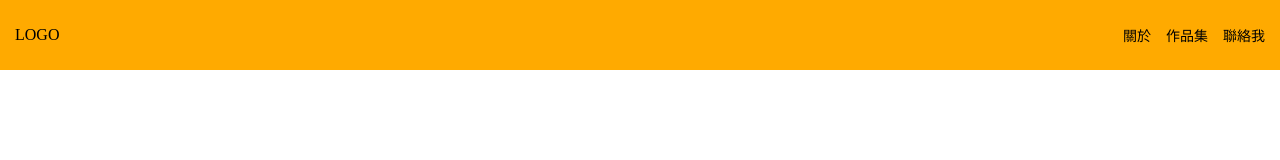
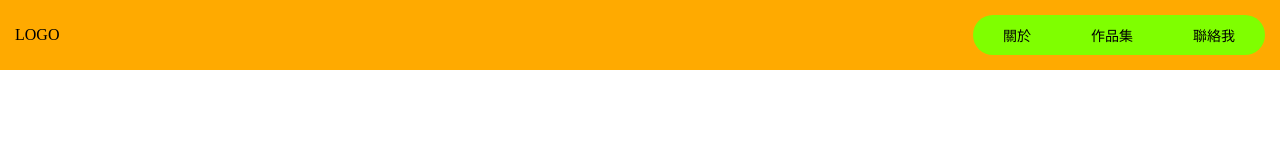
Before and after one commit to a19860101/sousou-20230910, a plain HTML site: page 002.html in a window 1280 px wide. Drawn offline with Linux system fonts and the light colour scheme.

Commit message:
20230910

```diff
--- a/style.css
+++ b/style.css
@@ -29,10 +29,18 @@ nav {
 .nav-menu {
     margin-left: auto;
     display: flex;
-    gap:15px;
+    /* gap:15px; */
+    background-color: chartreuse;
+    border-radius: 30px;
 }
 .nav-link {
     font-size: 14px;
+    padding: 10px 30px;
+    border-radius: 30px;
+}
+.nav-link:hover {
+    color: crimson;
+    background-color: #ccc;
 }
 nav a {
     color: #000;
```
